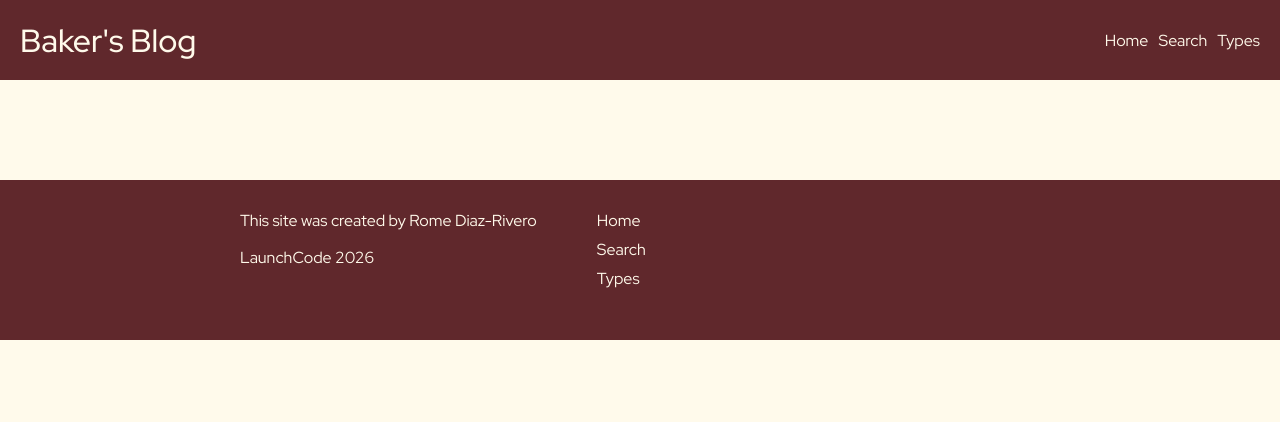
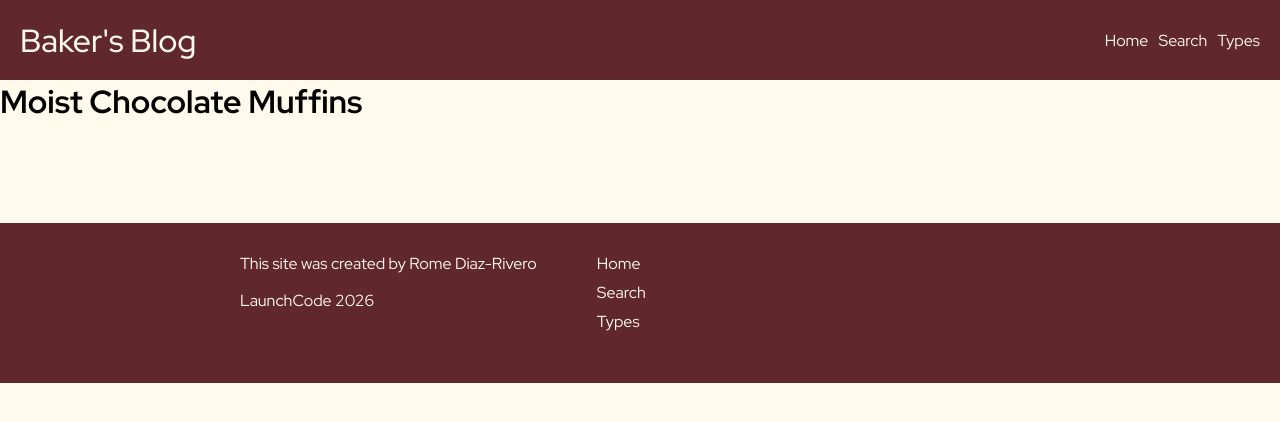
Before and after one commit to rominaD-R/the-bakers-blog_u1-final, a React (Vite) app in the folder bakers-blog/: page /recipe/1 in a window 1280 px wide. Shown: the top 422 px of the page. Built offline with nearby package versions, Linux system fonts and the light colour scheme.

Commit message:
WIP on Individual recipe pages

```diff
--- a/bakers-blog/src/App.jsx
+++ b/bakers-blog/src/App.jsx
@@ -5,6 +5,7 @@ import Home from './pages/Home'
 import Search from './pages/Search';
 import Types from './pages/Types';
 import Footer from './components/Footer';
+import IndividualRecipe from './pages/IndividualRecipe';
 import { recipeMockData } from './data/recipes'
 import './App.css'
 
@@ -17,6 +18,7 @@ function App() {
         <Route path='/' element={<Home />} />
         <Route path='/search' element={<Search />} />
         <Route path='/types' element={<Types />} />
+        <Route path="recipe/:id" element={<IndividualRecipe />} />
       </Routes>
       <Footer />
     </>
--- a/bakers-blog/src/components/RecipeCard.jsx
+++ b/bakers-blog/src/components/RecipeCard.jsx
@@ -1,15 +1,18 @@
 import React from 'react'
+import { Routes, Route, Link } from 'react-router';
 
-export default function RecipeCard( {recipe} ) {
+export default function RecipeCard( { recipe } ) {
   return (
-    <div className='recipe-card'>
+    <Link className='link-recipe' to={`recipe/${recipe.id}`}>
+      <div className='recipe-card'>
         <div className='recipe-card-img'>
-            <img src={recipe.mainImage} alt="Chocolate Muffin" />
+            <img src={recipe.mainImage} alt={recipe.title} />
         </div>
         <div className='recipe-card-text'>
             <h4>{recipe.title}</h4>
             <p>{recipe.tags}</p>
         </div>
-    </div>
+      </div>
+    </Link>
   )
 }
--- a/bakers-blog/src/components/css/CardsRows.css
+++ b/bakers-blog/src/components/css/CardsRows.css
@@ -39,3 +39,7 @@ img {
         flex-direction: column;
     }
 }
+
+.link-recipe {
+    all: unset;
+}
--- a/bakers-blog/src/data/recipes.js
+++ b/bakers-blog/src/data/recipes.js
@@ -1,5 +1,6 @@
 export const recipeMockData = [
     {
+        id: 1,
         title: "Moist Chocolate Muffins",
         mainImage: "https://www.allrecipes.com/thmb/m7IoQUlfO4p1OYm-jamwwJjpY_Q=/750x0/filters:no_upscale():max_bytes(150000):strip_icc()/228553-moist-chocolate-muffins-DDMFS-4x3-a9f73a46938547c99d921613dc167741.jpg",
         ingredients: [
@@ -37,6 +38,7 @@ export const recipeMockData = [
             "Beginner Friendly"
         ]
     }, {
+        id: 2,
         title: "Pizza Margarita",
         mainImage: "https://images.unsplash.com/photo-1716237388704-941721c1dbbf?q=80&w=2070&auto=format&fit=crop&ixlib=rb-4.1.0&ixid=M3wxMjA3fDB8MHxwaG90by1wYWdlfHx8fGVufDB8fHx8fA%3D%3D",
         ingredients: [
@@ -82,6 +84,7 @@ export const recipeMockData = [
             "Pizza"
         ]
     }, {
+        id: 3,
         title: "Lemon Bars",
         mainImage: "https://www.allrecipes.com/thmb/9rW0tBgO35EwBSVkstIEuZ2FlVc=/750x0/filters:no_upscale():max_bytes(150000):strip_icc()/1662481908IMG_2020_Chef-Johns-Lemon-Bars-4x3-37cd9e7a6a144c95815e54b82a547f7b.jpg",
         ingredients: [
@@ -118,6 +121,7 @@ export const recipeMockData = [
             "Beginner Friendly"
         ]
     }, {
+        id: 4,
         title: "Healthy Berry Streusel Bars",
         mainImage: "https://sallysbakingaddiction.com/wp-content/uploads/2014/07/healthy-berry-oat-streusel-bars-3.jpg",
         ingredients: [
@@ -150,6 +154,7 @@ export const recipeMockData = [
             "Fruity"
         ]
     }, {
+        id: 5,
         title: "Allergy-Friendly Fudgy Mint Brownies",
         mainImage: "https://www.allergicliving.com/wp-content/uploads/2024/03/Mint-Brownies-Stacked-2.jpg",
         ingredients: [
@@ -187,6 +192,7 @@ export const recipeMockData = [
             "Nut Free"
         ]
     }, {
+        id: 6,
         title: "Vegan Peach Pie",
         mainImage: "https://www.thespruceeats.com/thmb/s16fgWDpGBER64khGpiZGch8mp0=/750x0/filters:no_upscale():max_bytes(150000):strip_icc()/Peachpie-GettyImages-90042304-59b21b8faad52b0011c3855c.jpg",
         ingredients: [
@@ -209,6 +215,7 @@ export const recipeMockData = [
             "Nut Free"
         ]
     }, {
+        id: 7,
         title: "9-Free Pumpkin Scones",
         mainImage: "https://www.allergicliving.com/wp-content/uploads/2022/11/pumpkin.scones.drip_.5x7-731x1024-1.jpg",
         ingredients: [
@@ -231,6 +238,7 @@ export const recipeMockData = [
             "Nut Free"
         ]
     }, {
+        id: 8,
         title: "Tiramisu Cheesecake",
         mainImage: "https://www.allrecipes.com/thmb/C3aI3bzyEP1gTsFbQM8bsDaeKXc=/1500x0/filters:no_upscale():max_bytes(150000):strip_icc()/514088-tiramisu-cheesecake-chibi-chef-1x1-1-457fe39663864f40963ce7d1d354b57d.jpg",
         ingredients: [
--- /dev/null
+++ b/bakers-blog/src/pages/IndividualRecipe.jsx
@@ -0,0 +1,19 @@
+import React from 'react'
+import { useParams, Link } from 'react-router';
+import { recipeMockData } from '../data/recipes'
+
+export default function IndividualRecipe() {
+
+    const { id } = useParams();
+    let currentRecipe = recipeMockData.filter((item) => item.id == id);
+    currentRecipe = currentRecipe[0];
+
+    console.log(id);
+    console.log(currentRecipe);
+
+    return (
+        <div>
+            <h2>{currentRecipe.title}</h2>
+        </div>
+    )
+}
```
Also changed, not shown: 1 other file (tests, documents, lock files or other folders).
